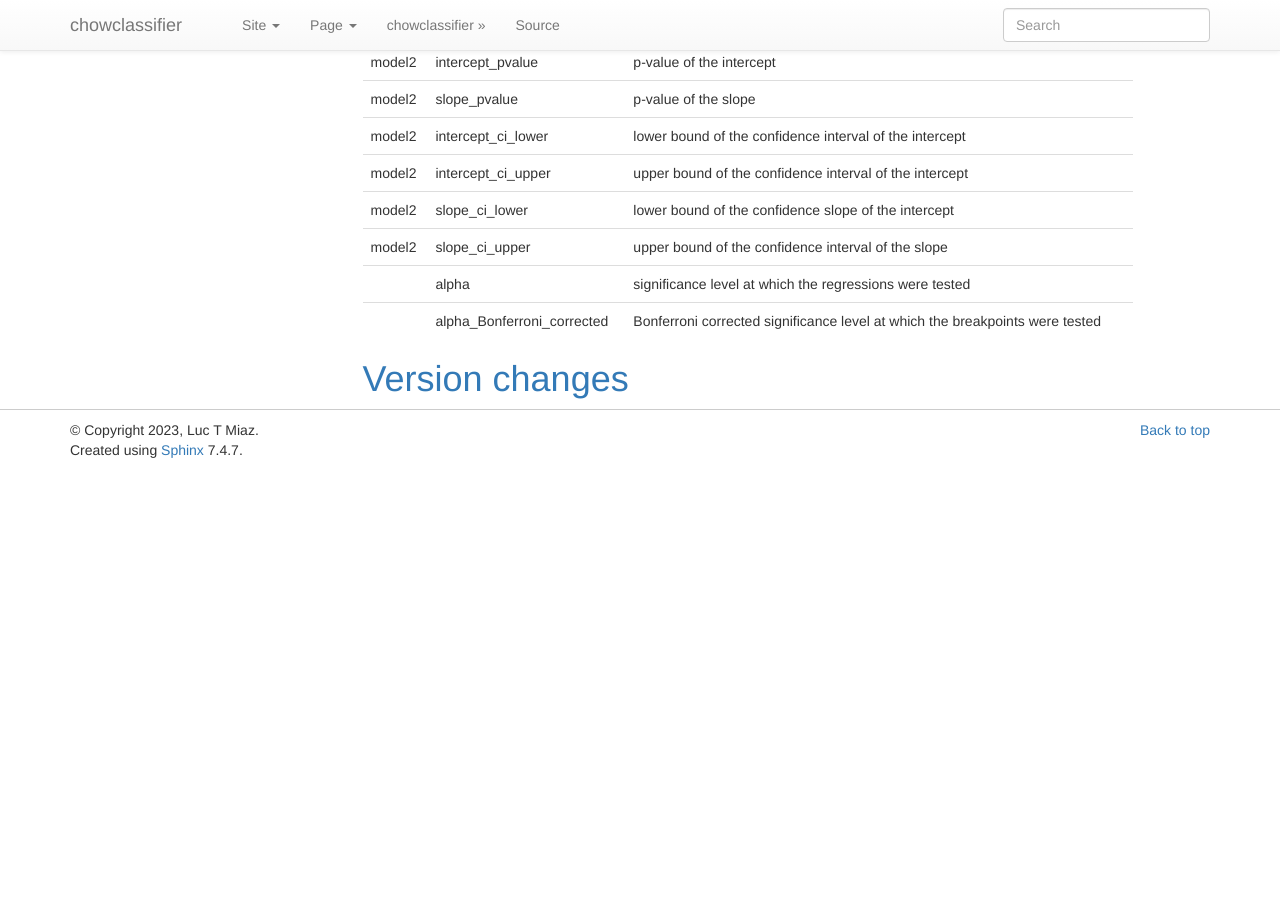
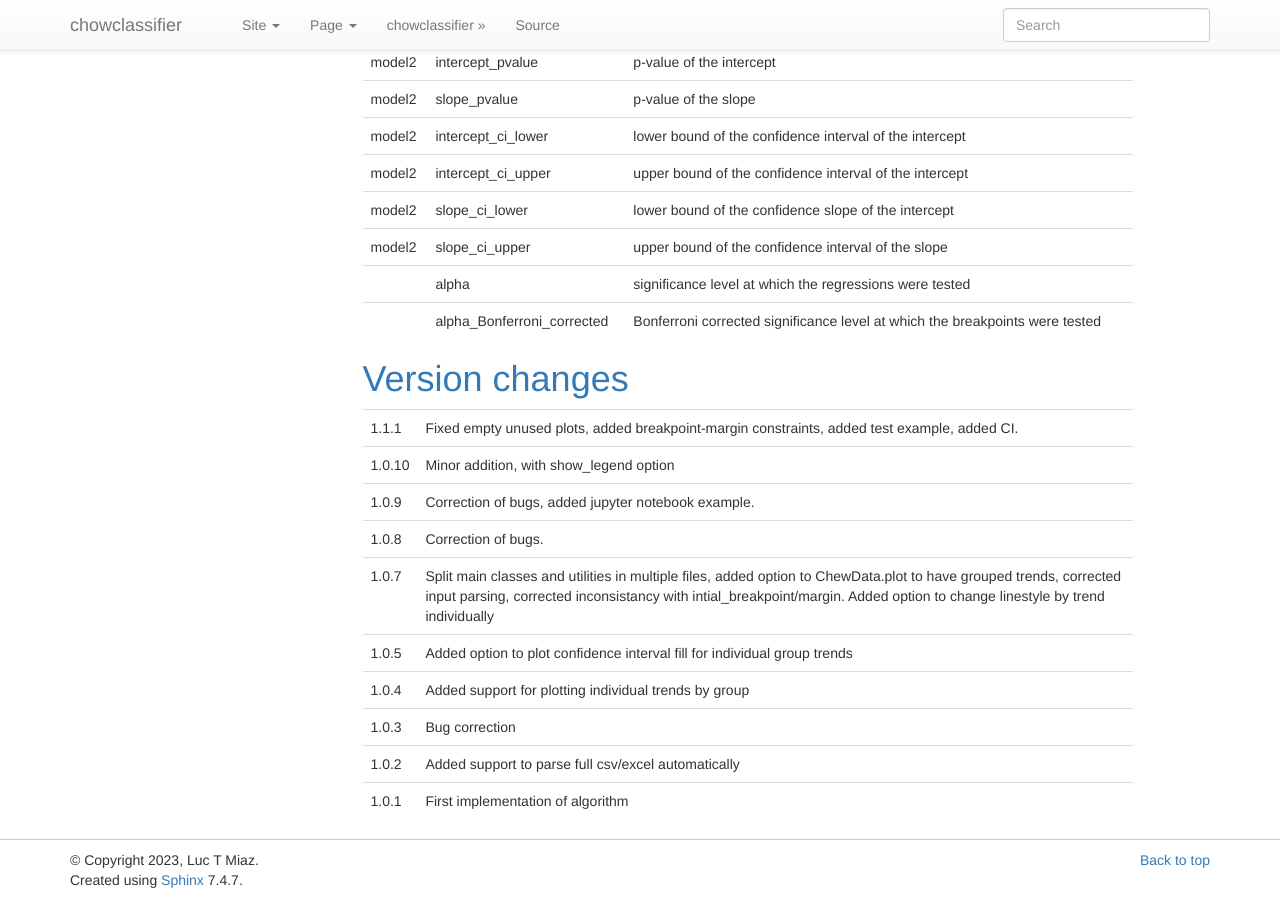
Before and after one commit to LucMiaz/chowclassifier, a Sphinx documentation site: the page built from docs/index.rst, in a window 1280 px wide and 900 px high, scrolled down 5910 px. Built offline with Sphinx 7.4.7, drawn with Linux system fonts in a browser that asks for light colours; before the commit the page ends 6380 px from its top, so only the background shows below that.

Commit message:
CI & docs

```diff
--- a/docs/index.rst
+++ b/docs/index.rst
@@ -282,7 +282,8 @@ The output's columns are described in the following table. ``model0`` correspond
 Version changes
 ===============
 +------------+--------------------------------------------------------------------------------------------+
-|    1.1.1    | Fixed empty unused plots, added breakpoint-margin constraints, added test example, added CI.  |
+|   1.1.1    | Fixed empty unused plots, added breakpoint-margin constraints, added test example,         |
+|            | added CI.                                                                                  |
 +------------+--------------------------------------------------------------------------------------------+
 |   1.0.10   | Minor addition, with show_legend option                                                    |
 +------------+--------------------------------------------------------------------------------------------+
```
Also changed, not shown: .gitlab-ci.yml.
